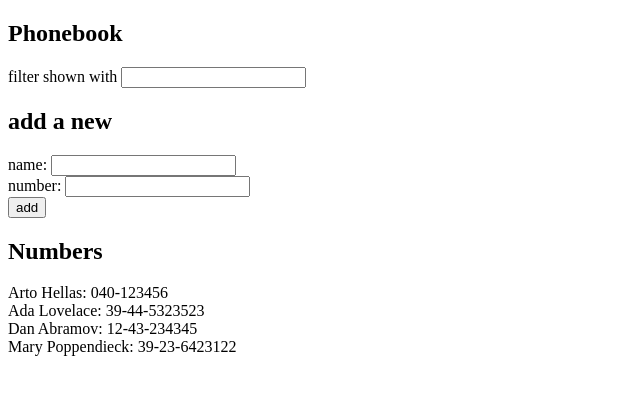
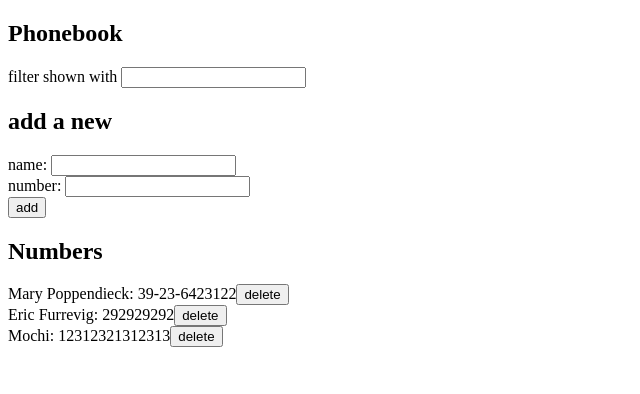
Before and after one commit to efurrevig/react-phonebook, a React (Create React App) app: page / in a window 1280 px wide. Shown: the top 394 px of the page, without its empty margins (0-640 px from the left). Built offline with nearby package versions, Linux system fonts and the light colour scheme; data requests are answered from the project's data file.

Commit message:
2.12-2.15

```diff
--- a/db.json
+++ b/db.json
@@ -1,24 +1,19 @@
 {
-    "persons":[
-      {
-        "name": "Arto Hellas",
-        "number": "040-123456",
-        "id": 1
-      },
-      {
-        "name": "Ada Lovelace",
-        "number": "39-44-5323523",
-        "id": 2
-      },
-      {
-        "name": "Dan Abramov",
-        "number": "12-43-234345",
-        "id": 3
-      },
+  "persons": [
     {
       "name": "Mary Poppendieck",
       "number": "39-23-6423122",
       "id": 4
+    },
+    {
+      "name": "Eric Furrevig",
+      "number": "292929292",
+      "id": 5
+    },
+    {
+      "name": "Mochi",
+      "number": "12312321312313",
+      "id": 6
     }
   ]
 }
--- a/src/App.js
+++ b/src/App.js
@@ -1,8 +1,9 @@
 import { useState, useEffect } from 'react'
-import axios from 'axios'
+import personService from './services/persons'
 import Person from './components/Person'
 import Form from './components/Form'
 import Filter from './components/Filter'
+import Button from './components/Button'
 
 const App = () => {
   const [persons, setPersons] = useState([])
@@ -11,34 +12,64 @@ const App = () => {
   const [shownPersons, setShownPersons] = useState([...persons])
   const [filter, setFilter] = useState('')
 
-  const hook = () => {
-    axios
-      .get('http://localhost:3001/persons')
-      .then(response => {
-        setPersons(response.data)
-        setShownPersons(response.data)
+
+
+  useEffect(() => {
+    personService
+      .getAll()
+      .then(initialPersons => {
+        setPersons(initialPersons)
+        setShownPersons(initialPersons)
+      })
+  }, [])
+
+  const deletePerson = (id) => {
+    personService.remove(id)
+    setPersons(persons.filter(person => person.id !== id))
+    setShownPersons(shownPersons.filter(person => person.id !== id))
+  }
+
+  const updatePerson = (id, personObject) => {
+    personService
+      .update(id, personObject)
+      .then(returnedObject => {
+        setPersons(persons.map(person => person.id !== id ? person : returnedObject))
+        setShownPersons(shownPersons.map(person => person.id !== id ? person : returnedObject))
+      })
+      .catch(error => {
+        console.log(error.response.data)
       })
   }
-
-  useEffect(hook, [])
-
 
   const addPerson = (event) => {
     event.preventDefault()
     if (checkName(newName)) {
-      alert(`${newName} is already added to phonebook`)
+      if (window.confirm(`${newName} is already added to phonebook, would you like to replace the old number with a new one?`)) {
+        const person = persons.find(person => person.name === newName)
+        const personObject = {
+          ...person,
+          number: newNumber
+        }
+        updatePerson(person.id, personObject)
+      }
       return
     }
     const personObject = {
-      id: persons.length + 1,
       name: newName,
       number: newNumber
     }
-    setPersons(persons.concat(personObject))
-    setShownPersons([...persons, personObject])
-    setNewName('')
-    setNewNumber('')
-    setFilter('')
+    personService
+      .create(personObject)
+      .then((returnedObject) => {
+        setPersons(persons.concat(returnedObject))
+        setShownPersons([...persons, returnedObject])
+        setNewName('')
+        setNewNumber('')
+        setFilter('')
+      })
+      .catch(error => {
+        console.log(error.response.data)
+      })
   }
 
   const handleNameChange = (event) => {
@@ -82,7 +113,8 @@ const App = () => {
       <h2>add a new</h2>
       <Form onSubmit={addPerson} inputs={inputs} />
       <h2>Numbers</h2>
-      {shownPersons.map(person => <Person key={person.name} person={person} />)}
+      {shownPersons.map(person =>
+                        <Person key={person.name} person={person} onDelete={deletePerson}/>)}
     </div>
   )
 }
--- /dev/null
+++ b/src/components/Button.js
@@ -0,0 +1,9 @@
+const Button = ({ text, onClick }) => {
+    return (
+        <button onClick={onClick}>
+        {text}
+        </button>
+    );
+}
+
+export default Button;
--- a/src/components/Person.js
+++ b/src/components/Person.js
@@ -1,8 +1,16 @@
+import Button from './Button'
 
-const Person = ({person}) => {
+const Person = ({person, onDelete}) => {
+    const handleClick = () => {
+        if (window.confirm(`Delete ${person.name}?`)) {
+            onDelete(person.id)
+        }
+    }
+
     return (
         <div>
             {person.name}: {person.number}
+            <Button text="delete" onClick={handleClick} />
         </div>
     )
 }
--- /dev/null
+++ b/src/services/persons.js
@@ -0,0 +1,25 @@
+import axios from 'axios'
+const baseUrl = 'http://localhost:3001/persons'
+
+const getAll = () => {
+    const request = axios.get(baseUrl)
+    return request.then(response => response.data)
+}
+
+const remove = (id) => {
+    const request = axios.delete(`${baseUrl}/${id}`)
+    return request.then(response => response.data)
+}
+
+const create = (newObject) => {
+    const request = axios.post(baseUrl, newObject)
+    return request.then(response => response.data)
+}
+
+const update = (id, newObject) => {
+    const request = axios.put(`${baseUrl}/${id}`, newObject)
+    return request.then(response => response.data)
+}
+
+
+export default { getAll, remove, create, update }
```
Lines whose indentation alone changed are shown as unchanged.
